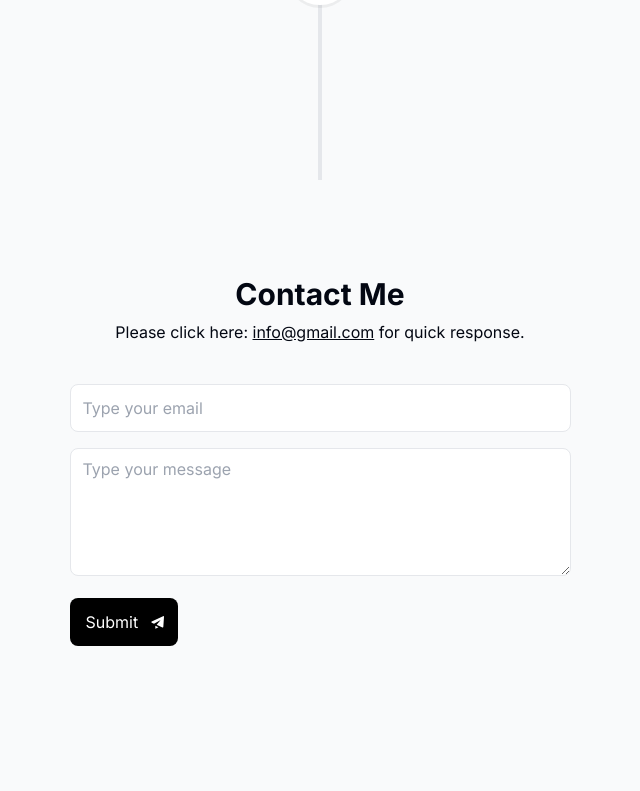
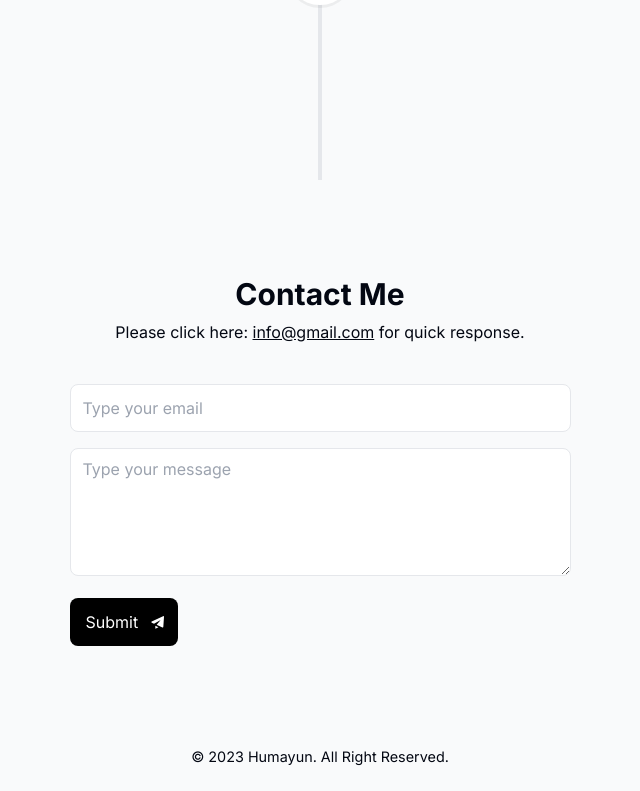
Before and after one commit to devhumayun/portfolio, a Next.js app: page / in a window 1280 px wide. Shown: the part 3276-4067 px from the top of the page, without its empty margins (320-960 px from the left). Before the commit the page ends 4018 px from the top, so only its background shows below. Built offline with nearby package versions, Linux system fonts and the light colour scheme.

Commit message:
Add footer section

```diff
--- a/app/layout.tsx
+++ b/app/layout.tsx
@@ -3,6 +3,7 @@ import "./globals.css";
 import type { Metadata } from "next";
 import { Inter } from "next/font/google";
 import ActiveSectionContextProvider from "@/context/active-section-context";
+import Footer from "@/components/footer";
 
 const inter = Inter({ subsets: ["latin"] });
 
@@ -26,6 +27,7 @@ export default function RootLayout({
         <ActiveSectionContextProvider>
         <Header />
         {children}
+        <Footer />
         </ActiveSectionContextProvider>
       </body>
     </html>
--- /dev/null
+++ b/components/footer.tsx
@@ -0,0 +1,11 @@
+import React from 'react'
+
+const Footer = () => {
+  return (
+    <section className='text-center mb-5 text-lg text-grap-950'>
+      <small> &copy; 2023 Humayun. All Right Reserved. </small>
+    </section>
+  )
+}
+
+export default Footer
--- a/package.json
+++ b/package.json
@@ -24,6 +24,7 @@
     "react-icons": "^4.10.1",
     "react-intersection-observer": "^9.5.2",
     "react-vertical-timeline-component": "^3.6.0",
+    "resend": "^1.0.0",
     "tailwindcss": "3.3.3",
     "typescript": "5.2.2"
   },
```
Also changed, not shown: 1 other file (tests, documents, lock files or other folders).
